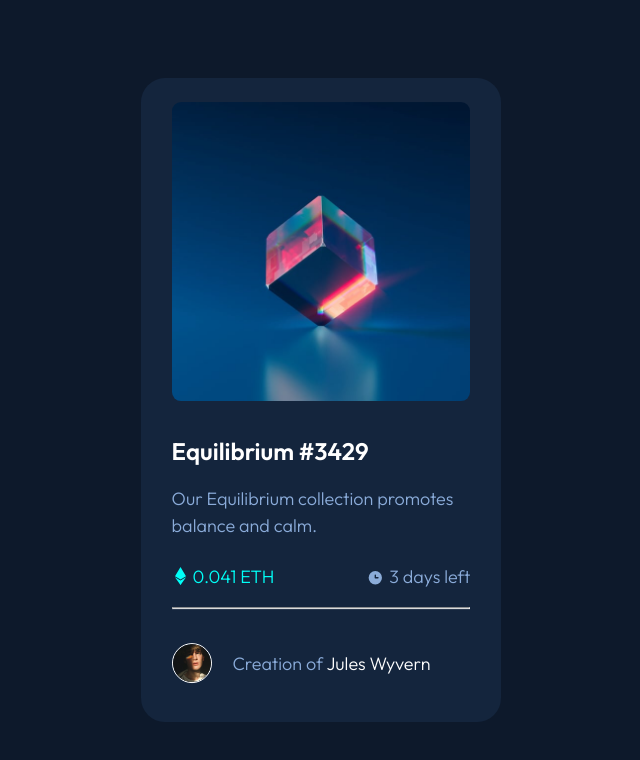
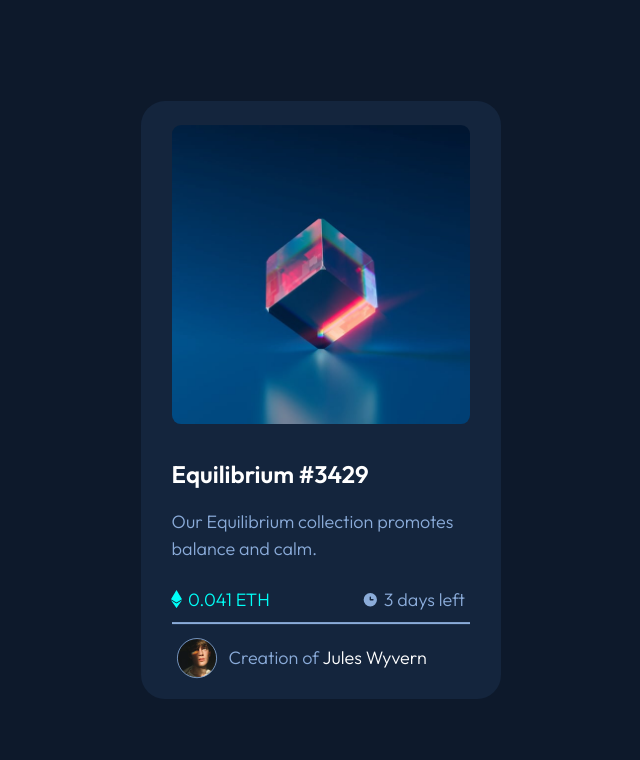
Before and after one commit to matthew-millard/nft-preview-card, a plain HTML site: page index.html in a window 1280 px wide. Shown: the whole page, without its empty margins (319-959 px from the left). Drawn offline with Linux system fonts and the light colour scheme; files that its build step writes are made by us from their sources.

Commit message:
Add HTML & CSS project code

```diff
--- a/index.html
+++ b/index.html
@@ -4,7 +4,7 @@
   <meta charset="UTF-8">
   <meta name="viewport" content="width=device-width, initial-scale=1.0">
   <link rel="icon" type="image/png" sizes="32x32" href="./images/favicon-32x32.png">
-  <link rel="stylesheet" href="/CSS/styles.css">
+  <link rel="stylesheet" href="styles.css">
   <link rel="preconnect" href="https://fonts.googleapis.com">
   <link rel="preconnect" href="https://fonts.gstatic.com" crossorigin>
   <link href="https://fonts.googleapis.com/css2?family=Outfit:wght@300;400;600&display=swap" rel="stylesheet">
@@ -15,44 +15,26 @@
 
 
 <body>
-        <!-- NFT Preview Card - START -->
+  <header class="visibility-hidden"><h1>NFT preview card component</h1></header>
 
-  <section class="nft-preview-card">
+  <main class="preview-card">
     <div class="container">
+      <img class="preview-card__image" src="/images/image-equilibrium.jpg" alt="A transparent cube upright and balanced on a surface.">
+      <div class="preview-card__title">Equilibrium #3429</div>
 
-        <img class="nft-image" src="/images/image-equilibrium.jpg" alt="">
+      <div class="preview-card__description soft-blue-accent">Our Equilibrium collection promotes balance and calm.</div>
+
+      <div class="preview-card__price">
+        <div class="price cyan-accent">0.041 ETH</div>
+        <div class="end-of-sale soft-blue-accent">3 days left</div>
+      </div>
 
 
-      <div class="nft-title">Equilibrium #3429</div>
-
-      <div class="nft-description soft-blue-accent">Our Equilibrium collection promotes balance and calm.</div>
-
-
-
-        <div class="price-parent">
-          <div class="nft-price cyan-accent"><svg width="11" height="18" xmlns="http://www.w3.org/2000/svg">
-              <path d="M11 10.216 5.5 18 0 10.216l5.5 3.263 5.5-3.262ZM5.5 0l5.496 9.169L5.5 12.43 0 9.17 5.5 0Z" fill="#00FFF8" />
-          </svg>0.041 ETH</div>
-          <div class="nft-duration-of-sale soft-blue-accent"><svg width="17" height="17" xmlns="http://www.w3.org/2000/svg">
-              <path d="M8.305 2.007a6.667 6.667 0 1 0 0 13.334 6.667 6.667 0 0 0 0-13.334Zm2.667 7.334H8.305a.667.667 0 0 1-.667-.667V6.007a.667.667 0 0 1 1.334 0v2h2a.667.667 0 0 1 0 1.334Z" fill="#8BACD9" />
-          </svg>3 days left</div>
-        </div>
-        <hr>
-        <div class="artist-parent">
-          <div class="nft-artist soft-blue-accent">
-            <img src="/images/image-avatar.png" alt="A profile picture of Jules Wyvern - the NFT artist.">Creation of <a href="#">Jules Wyvern</a>
-          </div>
-        </div>
+      <hr>
+      <div class="preview-card__artist">
+        <p class="soft-blue-accent">Creation of <a href="#">Jules Wyvern</a></p>
       </div>
     </div>
-  </section>
-
-          <!-- NFT Preview Card - END -->
-
+  </main>
 </body>
 </html>
-
-<!-- <div class="attribution">
-  Challenge by <a href="https://www.frontendmentor.io?ref=challenge" target="_blank">Frontend Mentor</a>.
-  Coded by <a href="#">Your Name Here</a>.
-</div> -->
--- a/styles.css
+++ b/styles.css
@@ -39,23 +39,27 @@ img {
     display: block;
 }
 
+.soft-blue-accent {
+    color: hsl(215, 51%, 70%);
 
-.nft-title,
-.nft-description,
-.price-parent,
-.artist-parent {
-    width: 83%;
-    margin: 0 auto;
 }
 
-.nft-preview-card {
+.cyan-accent {
+    color: hsl(178, 100%, 50%);
+}
+
+/* Hidden page header and heading */
+.visibility-hidden {
+    visibility: hidden;
+}
+
+.preview-card {
     position: absolute;
     top: 50%;
     left: 50%;
     transform: translate(-50%, -50%);
     -ms-transform: translate(-50%, -50%);
 }
-
 
 .container {
     display: grid;
@@ -67,17 +71,23 @@ img {
     border-radius: 1.5rem;
 }
 
-
-.nft-image {
+.preview-card__image {
     /* padding-top: 3rem; */
     margin: 1.5rem auto 2rem;
     width: 83%;
     border-radius: 9px;
 }
 
+.preview-card__title {
+    color: hsl(0, 0%, 100%);
+    font-weight: 600;
+    font-size: 1.5rem;
+    padding-bottom: 1rem;
+}
+
 .image-hover-effect {
     position: absolute;
-    top:50%;
+    top: 50%;
     left: 50%;
     transform: translate(-50%, -50%);
     -ms-transform: translate(-50%, -50%);
@@ -87,92 +97,93 @@ img {
     text-align: center;
 }
 
+.preview-card__title,
+.preview-card__description,
+.preview-card__price,
+.preview-card__artist {
+    width: 83%;
+    margin: 0 auto;
+}
 
 
-.nft-title {
-    color: hsl(0, 0%, 100%);
-    font-weight: 600;
-    font-size: 1.5rem;
-    padding-bottom: 1rem;
-}
 
-.nft-description {
+
+
+
+
+
+
+
+.preview-card__description {
     padding-bottom: 1.5rem;
 }
 
 
-.price-parent {
-    padding-bottom: .5rem;
+.preview-card__price {
+    width: 80%;
+    margin: 0 auto;
+    display: flex;
+    justify-content: space-between;
+    align-items: center;
 }
 
-.nft-price {
-    float: left;
+.price {
+    flex-shrink: 1;
 }
 
-.nft-price svg {
+.price::before {
+    content: url(/images/icon-ethereum.svg);
     position: relative;
-    left: -7px;
     bottom: -2px;
+    right: 6px;
 }
 
-
-.nft-duration-of-sale {
-    float: right;
-
+.end-of-sale{
+    flex-shrink: 0;
 }
-
-.nft-duration-of-sale svg {
+.end-of-sale::before {
+    content:url(/images/icon-clock.svg);
     position: relative;
+    bottom: -2px;
     right: 5px;
-    bottom: -3px;
-}
-
-
-/* Soft-Blue Font Color */
-.soft-blue-accent {
-    color:hsl(215, 51%, 70%);
-
-}
-
-.cyan-accent {
-    color: hsl(178, 100%, 50%);
-    position: relative;
-    left: 10px;
 }
 
 
 hr {
-    width: 83%;
-    color: hsl(215, 32%, 27%);
-    /* margin-bottom: 1.5rem; */
+   border: .5px solid hsl(215, 51%, 70%);
+   width: 83%;
+}
+
+.preview-card__artist {
+    display: flex;
+    align-items: center;
+    justify-content: start;
+    padding: 0 0 1rem;
+}
+
+.preview-card__artist p {
+    padding-left: 7px;
+}
+
+.preview-card__artist::before {
+    background-image: url(/images/image-avatar.png);
+    background-size: 50px;
+    width: 50px;
+    height: 50px;
+    border: 1px solid hsl(215, 51%, 70%);
+    border-radius: 50%;
+    transform: scale(.8);
+    display: inline-block;
+    content: "";
 }
 
 
-
-.nft-artist {
-    position: relative;
-}
-
-.nft-artist img {
-    position: relative;
-    width: 2.5rem;
-    border: solid 1px white;
-    border-radius: 100%;
-    float: left;
-    bottom: 7px;
-    margin-right: 1.3rem;
-}
-.artist-parent {
-    padding-top: 2rem;
-    padding-bottom: 2rem;
-}
-
-.nft-title:hover,
-.nft-artist a:hover {
+.preview-card__title:hover,
+.preview-card__artist a:hover {
     color:hsl(178, 100%, 50%);
     cursor: pointer;
 }
 
-.nft-image:hover {
+.preview-card__image:hover {
     opacity: 0.3;
 }
```
